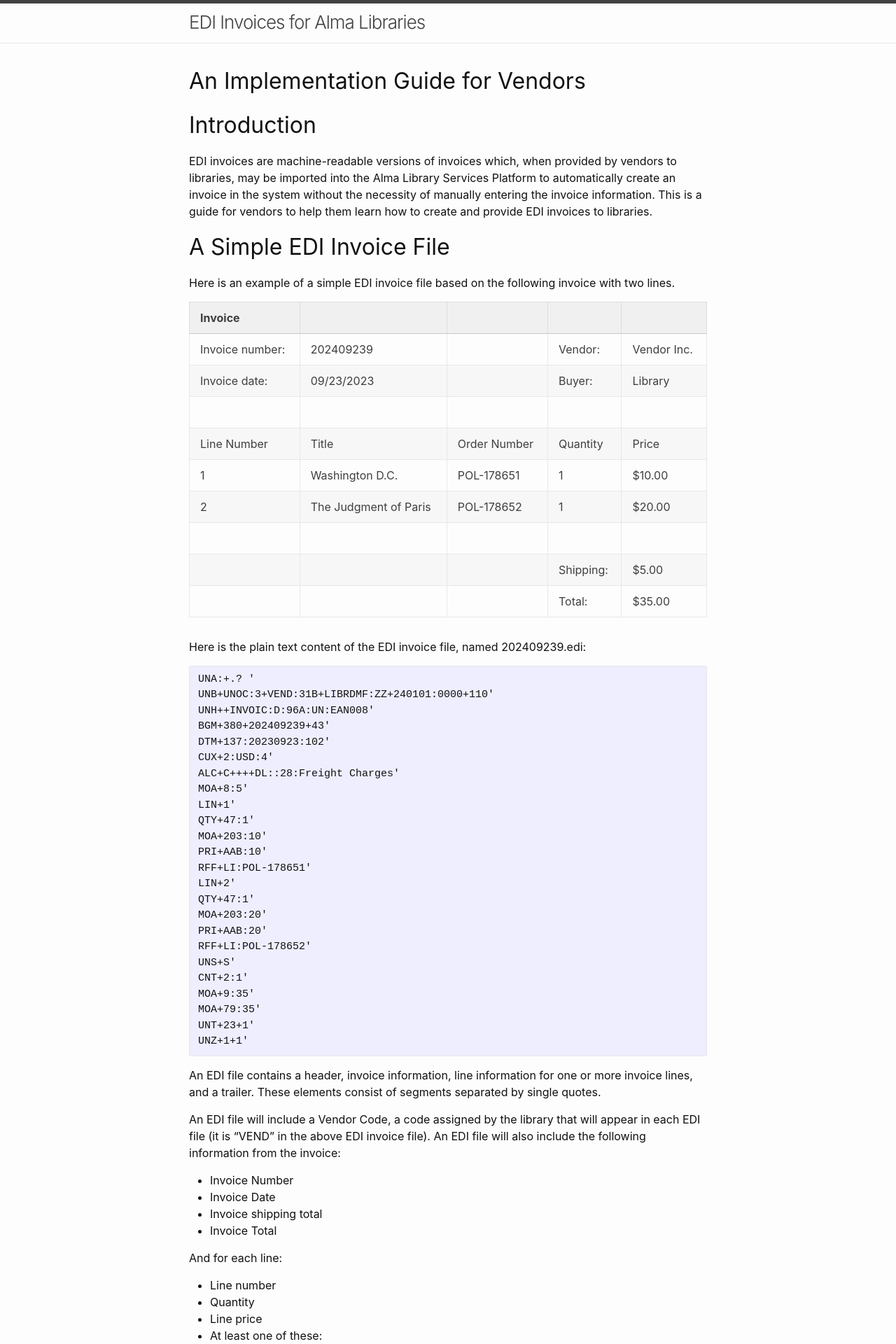
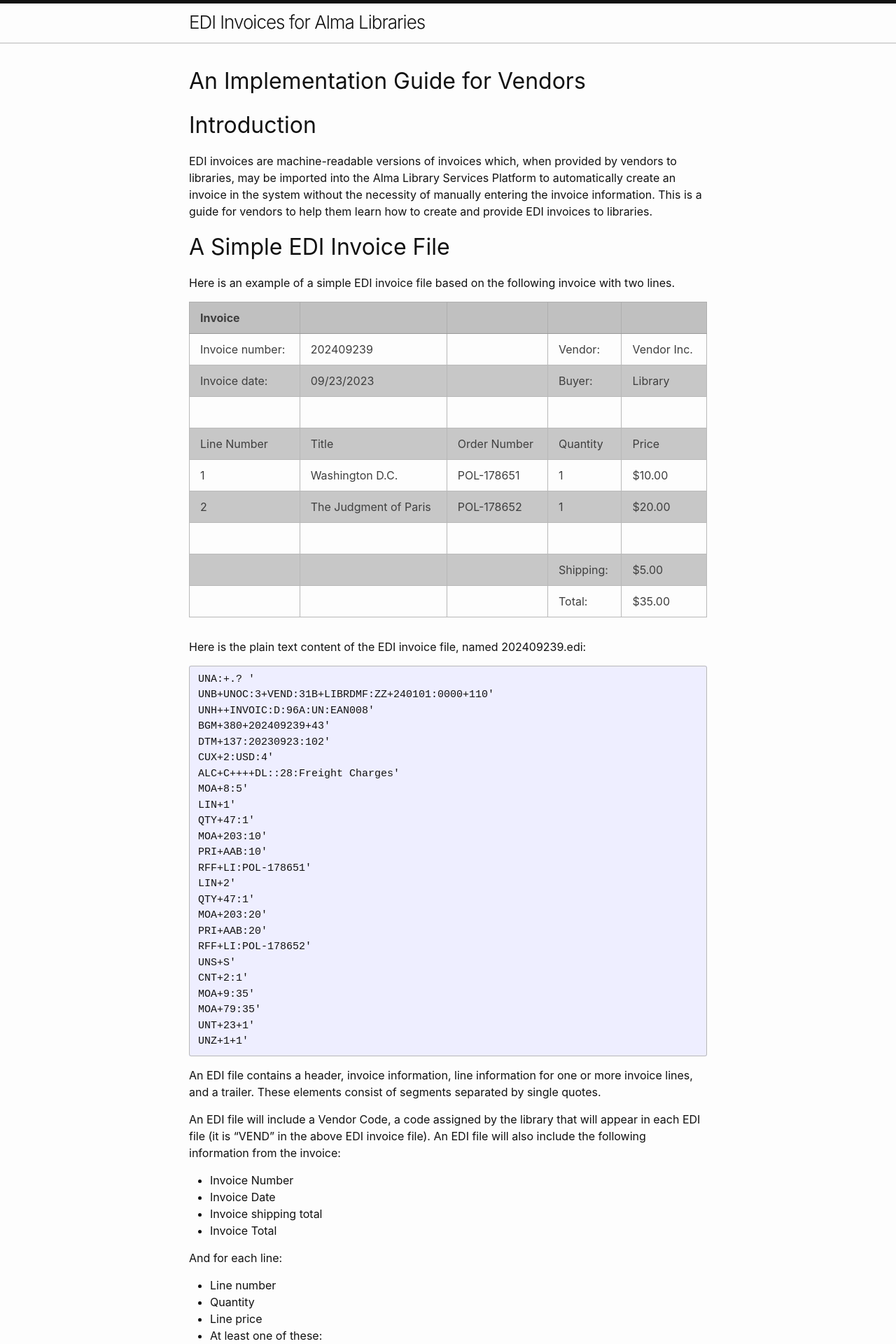
Before and after one commit to dfulmer/test-2025-06-18, a Jekyll site: the page built from index.md, in a window 1280 px wide. Shown: the top 1920 px of the page at 70% size. Built offline with Jekyll 4.4.1, drawn with Linux system fonts in a browser that asks for light colours.

Commit message:
changing some colours for better contrast

```diff
--- a/_sass/minima.scss
+++ b/_sass/minima.scss
@@ -12,9 +12,9 @@ $spacing-unit:     30px !default;
 
 $text-color:       #111 !default;
 $background-color: #fdfdfd !default;
-$brand-color:      #2a7ae2 !default;
+$brand-color:      #1354AA !default;
 
-$grey-color:       #828282 !default;
+$grey-color:       #525252 !default;
 $grey-color-light: lighten($grey-color, 40%) !default;
 $grey-color-dark:  darken($grey-color, 25%) !default;
 
```
